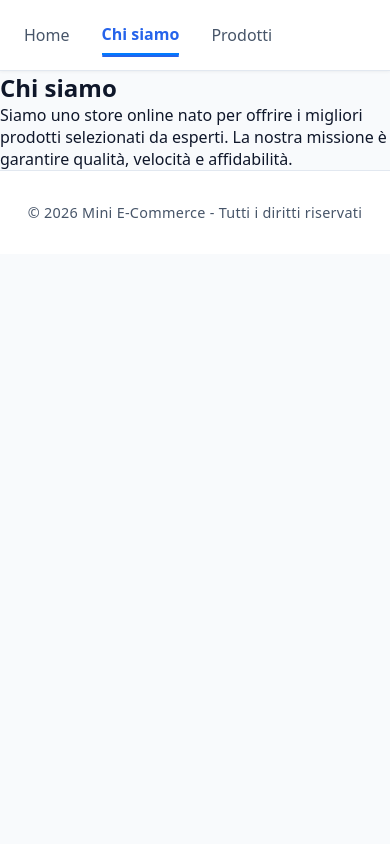
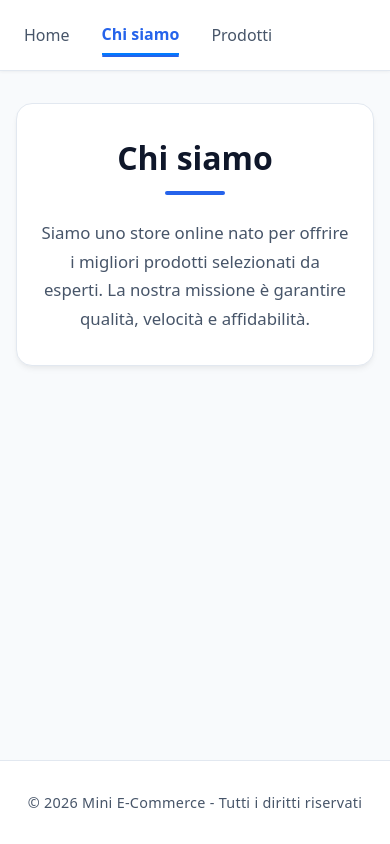
Before and after one commit to francescoguttuso/react-router, a React (Vite) app: page /about in a window 390 px wide. Built offline with nearby package versions, Linux system fonts and the light colour scheme.

Commit message:
feat: add styles for ShellLayout, About, and NotFound components; enhance layout and responsiveness

```diff
--- a/src/components/ShellLayout.css
+++ b/src/components/ShellLayout.css
@@ -0,0 +1,27 @@
+.shell-layout {
+    display: flex;
+    flex-direction: column;
+    min-height: 100vh;
+    background-color: var(--background);
+}
+
+
+.shell-layout main {
+    flex: 1 0 auto;
+    width: 100%;
+    box-sizing: border-box;
+    animation: fadeIn 0.3s ease-in-out;
+}
+
+
+@keyframes fadeIn {
+    from {
+        opacity: 0;
+        transform: translateY(4px);
+    }
+
+    to {
+        opacity: 1;
+        transform: translateY(0);
+    }
+}
--- a/src/pages/About.css
+++ b/src/pages/About.css
@@ -0,0 +1,66 @@
+.about-container {
+    max-width: 1200px;
+    margin: 0 auto;
+    padding: 4rem 1.5rem;
+    font-family: system-ui, -apple-system, sans-serif;
+}
+
+
+.about-content {
+    max-width: 800px;
+    margin: 0 auto;
+    background-color: var(--surface);
+    padding: 3.5rem 2.5rem;
+    border-radius: var(--radius-lg);
+    box-shadow: var(--shadow-md);
+    border: 1px solid var(--border-color);
+    text-align: center;
+}
+
+
+.about-content h1 {
+    font-size: 2.5rem;
+    font-weight: 800;
+    color: var(--text-main);
+    margin: 0 0 1.5rem 0;
+    position: relative;
+    display: inline-block;
+}
+
+
+.about-content h1::after {
+    content: "";
+    display: block;
+    width: 60px;
+    height: 4px;
+    background-color: var(--primary);
+    border-radius: 2px;
+    margin: 0.75rem auto 0 auto;
+}
+
+
+.about-content p {
+    font-size: 1.15rem;
+    line-height: 1.7;
+    color: var(--text-muted);
+    margin: 0;
+}
+
+
+@media (max-width: 768px) {
+    .about-container {
+        padding: 2rem 1rem;
+    }
+
+    .about-content {
+        padding: 2rem 1.5rem;
+    }
+
+    .about-content h1 {
+        font-size: 2rem;
+    }
+
+    .about-content p {
+        font-size: 1.05rem;
+    }
+}
--- a/src/pages/NotFound.css
+++ b/src/pages/NotFound.css
@@ -0,0 +1,80 @@
+.not-found-container {
+    display: flex;
+    flex-direction: column;
+    align-items: center;
+    justify-content: center;
+    text-align: center;
+    padding: 4rem 1.5rem;
+    max-width: 600px;
+    margin: 4rem auto;
+    font-family: system-ui, -apple-system, sans-serif;
+}
+
+
+.not-found__code {
+    font-size: 7rem;
+    font-weight: 900;
+    color: var(--primary);
+    margin: 0;
+    line-height: 1;
+    letter-spacing: -0.05em;
+    background: linear-gradient(135deg, var(--primary) 0%, #3b82f6 100%);
+    -webkit-background-clip: text;
+    -webkit-text-fill-color: transparent;
+}
+
+
+.not-found__title {
+    font-size: 2rem;
+    font-weight: 700;
+    color: var(--text-main);
+    margin: 1rem 0 0.5rem 0;
+}
+
+
+.not-found__text {
+    font-size: 1.1rem;
+    color: var(--text-muted);
+    margin: 0 0 2.5rem 0;
+    line-height: 1.5;
+}
+
+
+.not-found__link {
+    display: inline-block;
+    background-color: var(--primary);
+    color: #ffffff;
+    text-decoration: none;
+    padding: 0.85rem 2rem;
+    font-size: 1rem;
+    font-weight: 600;
+    border-radius: var(--radius-sm);
+    transition: var(--transition);
+    box-shadow: 0 4px 10px rgba(37, 99, 235, 0.2);
+}
+
+.not-found__link:hover {
+    background-color: var(--primary-hover);
+    transform: translateY(-2px);
+    box-shadow: 0 6px 14px rgba(37, 99, 235, 0.3);
+}
+
+.not-found__link:active {
+    transform: translateY(0);
+}
+
+
+@media (max-width: 480px) {
+    .not-found-container {
+        margin: 2rem auto;
+        padding: 2rem 1rem;
+    }
+
+    .not-found__code {
+        font-size: 5rem;
+    }
+
+    .not-found__title {
+        font-size: 1.5rem;
+    }
+}
```
